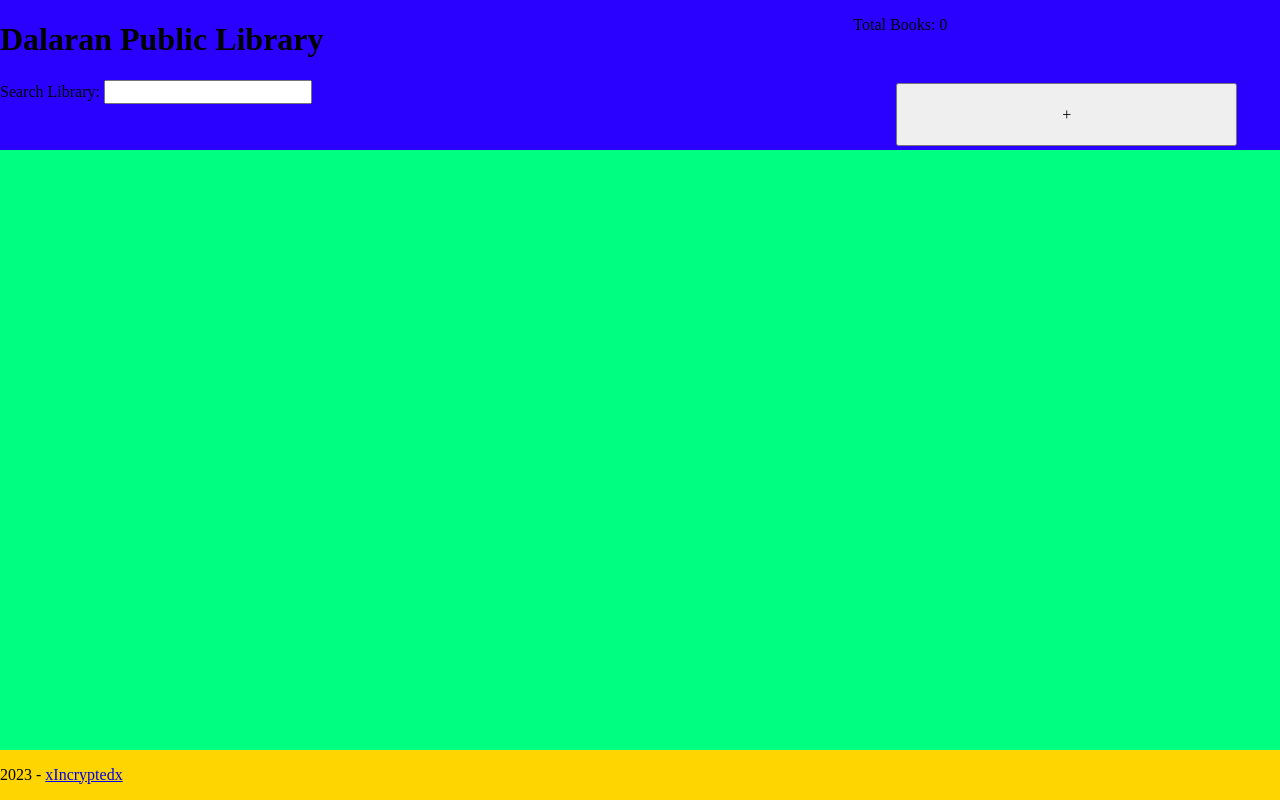
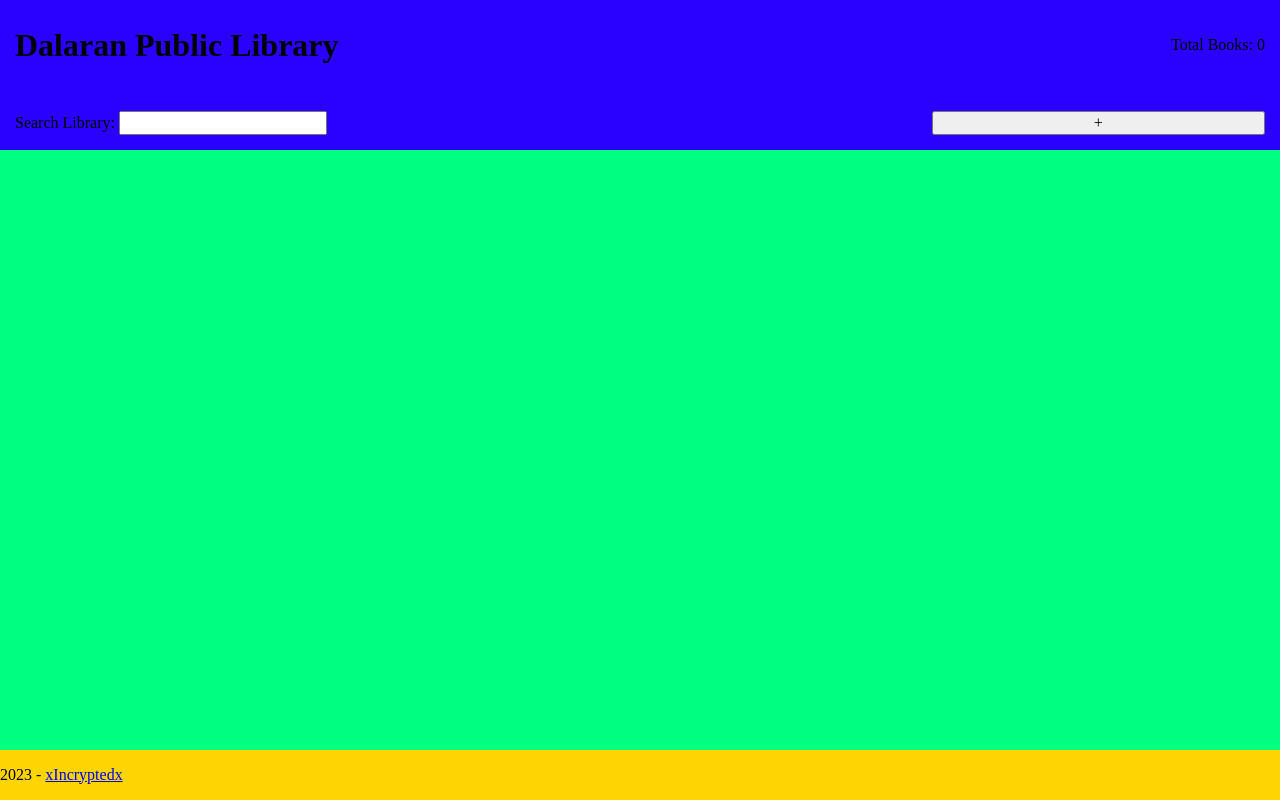
Before and after one commit to xincryptedx/library, a website: page index.html in a window 1280 px wide. Drawn offline with nearby package versions, Linux system fonts and the light colour scheme.

Commit message:
Adjust header element positions

```diff
--- a/style.css
+++ b/style.css
@@ -26,27 +26,32 @@
   grid-template-areas:
     "title total-books"
     "search add-btn";
+  align-items: center;
+
   background-color: var(--header-bg-color);
+  padding: 15px;
 }
 
 .header .title {
   grid-area: title;
+  margin: 0;
 }
 
 .header .total-books {
   grid-area: total-books;
+  justify-self: end;
 }
 
 .header .book-search {
   grid-area: search;
+  align-self: end;
 }
 
 .header .add-btn {
   grid-area: add-btn;
-  height: 90%;
   width: 80%;
-  justify-self: center;
-  align-self: center;
+  justify-self: end;
+  align-self: end;
 }
 
 .add-form {
```
